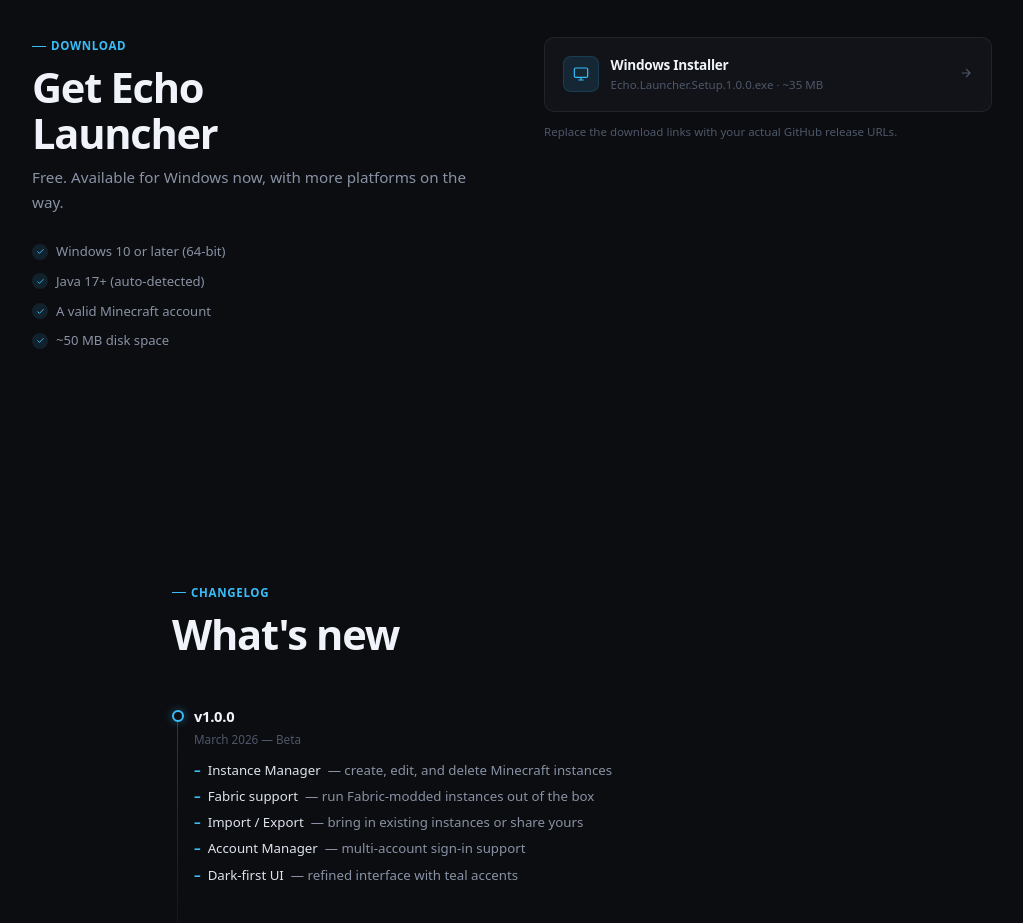
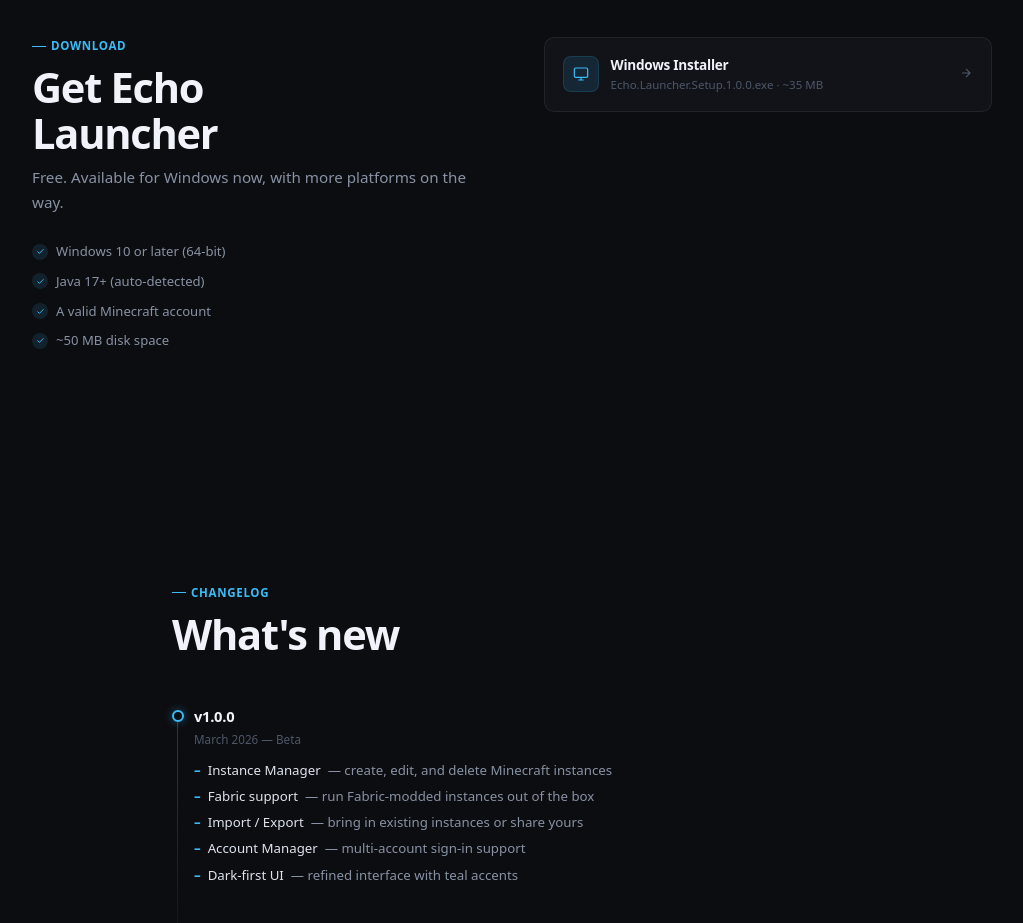
Before and after one commit to zskv-coding/echo-launcher-website, a plain HTML site: page index.html in a window 1280 px wide. Shown: the part 2200-3123 px from the top of the page, without its empty margins (128-1151 px from the left). Drawn offline with Linux system fonts and the light colour scheme; a web font is replaced by a local one.

Commit message:
Remove placeholder download link note
Removed placeholder note for download links in index.html.

```diff
--- a/index.html
+++ b/index.html
@@ -611,7 +611,6 @@
     <div class="dl-arrow"><svg fill="none" stroke="currentColor" stroke-width="2" viewBox="0 0 24 24"><path d="M5 12h14M12 5l7 7-7 7"/></svg></div>
   </a>
 </div>
-<p class="dl-note">Replace the download links with your actual GitHub release URLs.</p>
     </div>
   </div>
 </section>
```
